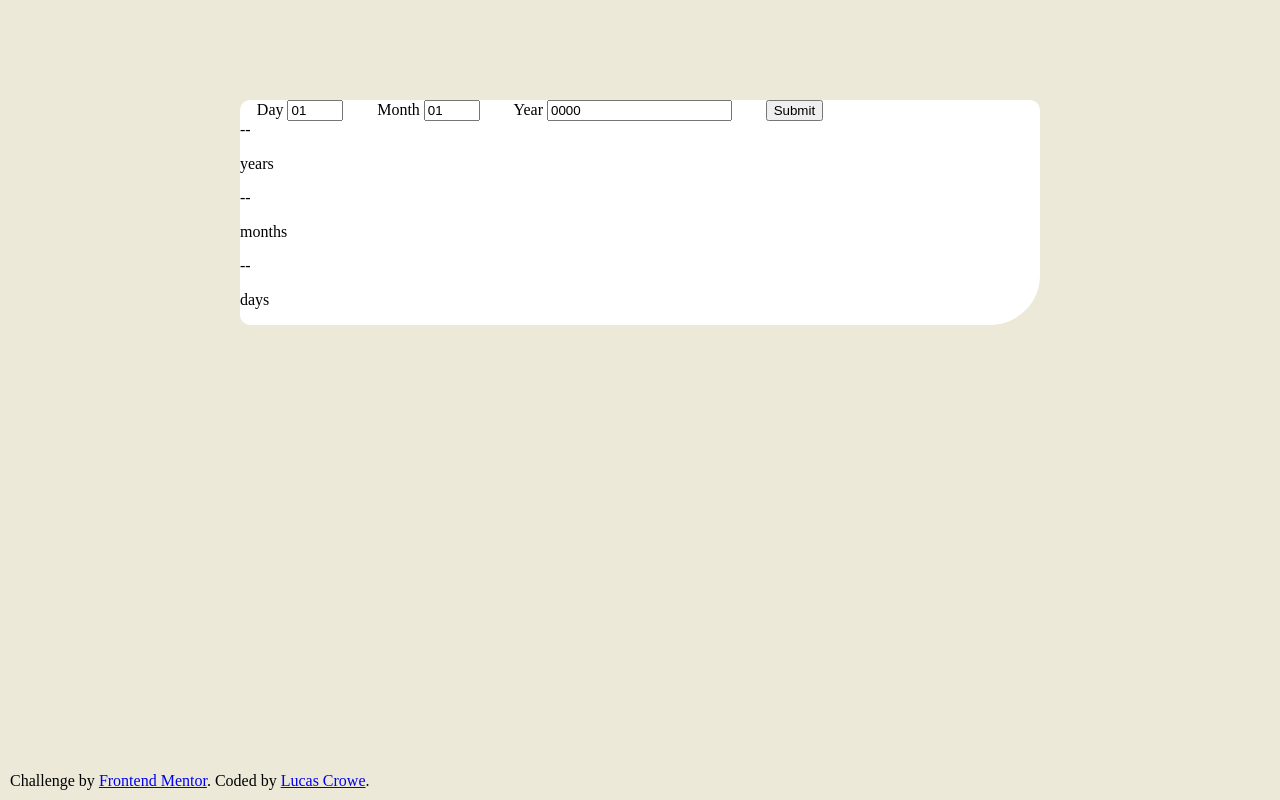
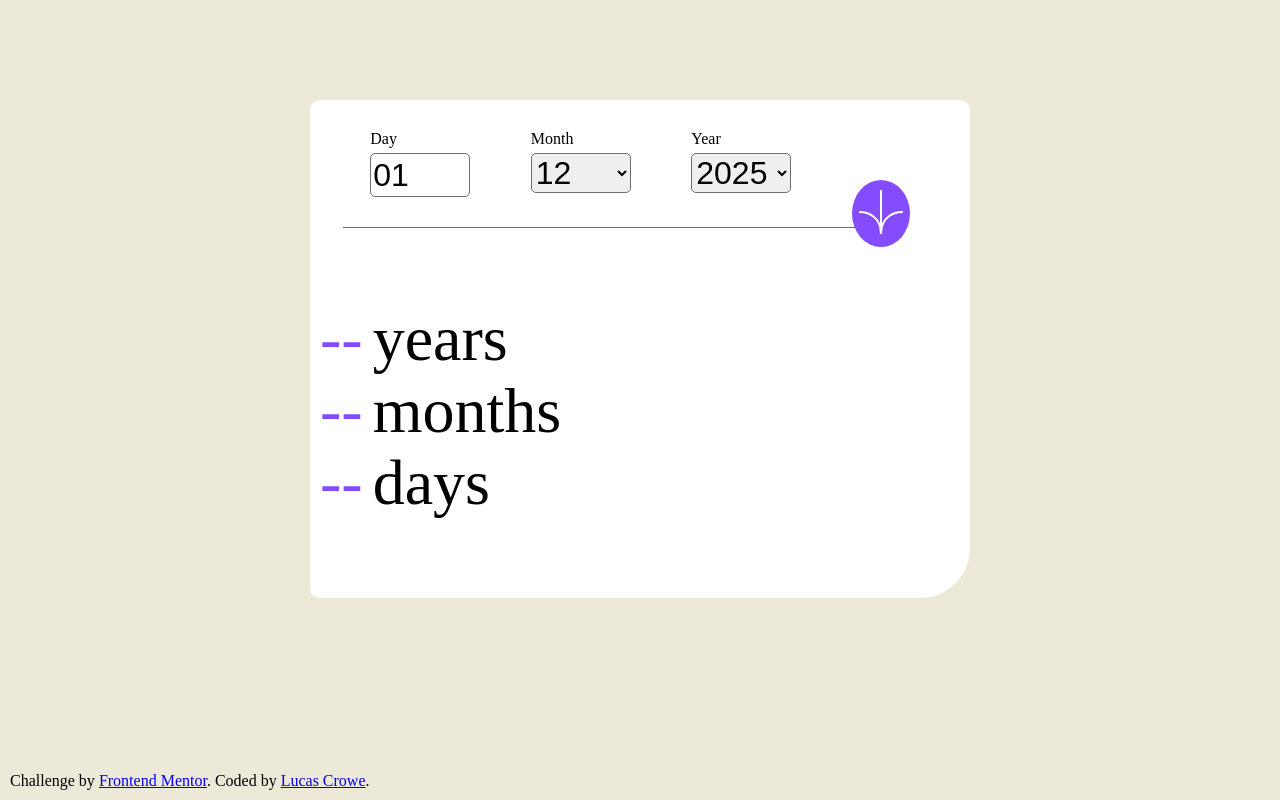
Before and after one commit to LCrowe42/AgeCalculator, a plain HTML site: page index.html in a window 1280 px wide. Drawn offline with Linux system fonts and the light colour scheme.

Commit message:
Multiple layout/design changes created event listener to replace onclick added select inputs for month and year

```diff
--- a/index.html
+++ b/index.html
@@ -6,26 +6,26 @@
 
   <link rel="icon" type="image/png" sizes="32x32" href="./assets/images/favicon-32x32.png">
 
-  <title>Frontend Mentor | Age calculator app</title>
+  <title>Age Calculator</title>
 
   <link rel="stylesheet" href="styles.css">
 </head>
 <body>
   <div class="wrapper">
-    <form class="inputform">
+    <form class="inputform" onsubmit="return false;">
       <div class="dayinholder">
         <label for="days">Day</label>
         <input class="numinputs" type="number" id="dayin" value="01" min="1" max="31">
       </div>
       <div class="monthinholder">
         <label for="months">Month</label>
-        <input class="numinputs" type="number" id="monthin" value="01" min="1" max="12">
+        <select class="numinputs" name="month" id="monthin"></select>
       </div>
       <div class="yearinholder">
         <label for="years">Year</label>
-        <input class="numinputs" type="number" id="yearin" value="0000" max="10000">
+        <select class="numinputs" name="year" id="yearin"></select>
       </div>
-      <input type="submit" onclick="return calculateAge()" id="formsubmit">
+      <button type="submit" id="formsubmit"><img src="/assets/images/icon-arrow.svg"></button>
     </form>
     <div class="line"></div>
     <div class="outputholder">
--- a/script.js
+++ b/script.js
@@ -1,7 +1,37 @@
+document.addEventListener("DOMContentLoaded", () => {
+    const submit = document.getElementById("formsubmit");
+    submit.addEventListener("click", calculateAge);
+});
+
+window.onload = function() {
+    const currentYear = new Date().getFullYear();
+    const startYear = 1900;
+    const yearSelect = document.getElementById("yearin");
+
+    for (let i = currentYear; i >= startYear; i--) { // loops through the years and add options
+        let option = document.createElement("option");
+        option.value = i;
+        option.textContent = i;
+        yearSelect.appendChild(option);
+    }
+
+    const monthSelect = document.getElementById("monthin");
+    for (let i = 12; i >= 1; i--) {
+        let option = document.createElement("option");
+        option.value = i;
+        option.textContent = i;
+        monthSelect.appendChild(option);
+    }
+};
+
 function calculateAge() {
     const dayin = parseInt(document.getElementById("dayin").value,10);
     const monthin = parseInt(document.getElementById("monthin").value,10);
     const yearin = parseInt(document.getElementById("yearin").value,10);
+
+    if (dayin > 31 || dayin < 1) {
+        return false;
+    }
 
     const birth = new Date(yearin,monthin-1,dayin)
     const today = new Date();
@@ -18,7 +48,6 @@ function calculateAge() {
         months += 12
         years--;
     }
-
     document.getElementById("yearsout").textContent = (years).toString();
     document.getElementById("monthsout").textContent = (months).toString();
     document.getElementById("daysout").textContent = (days).toString();
--- a/styles.css
+++ b/styles.css
@@ -5,23 +5,76 @@ body {
     margin: 100px;
 }
 .wrapper {
-    width: 800px;
     background-color: rgb(255,255,255);
     border-radius: 10px;
     border-bottom-right-radius: 50px;
+    display: flex;
+    flex-direction: column;
+    justify-content: center;
 }
 .inputform {
     width: 600px;
     display: flex;
     justify-content: space-around;
+    padding: 30px;
 }
 .outputholder {
     display: flex;
     flex-direction: column;
-
+    padding: 10px;
+    height: 350px;
 }
 .attribution {
     position: absolute;
     bottom: 10px;
     left: 10px;
 }
+.dayinholder, .monthinholder, .yearinholder {
+    display: flex;
+    flex-direction: column;
+    width: 100px;
+}
+.numinputs {
+    margin-top: 5px;
+    font-size: 32px;
+    height: 40px;
+    border: 1px solid hsl(0, 1%, 44%);
+    border-radius: 5px;
+}
+.yearsoutholder, .monthsoutholder, .daysoutholder {
+    display: flex;
+    align-items: center;
+    justify-content: left;
+    font-size: 64px;
+}
+.monthsoutholder {
+    position: relative;
+    bottom: 130px;
+}
+.daysoutholder {
+    position: relative;
+    bottom: 260px;
+}
+#yearsout, #monthsout, #daysout {
+    color: hsl(259, 100%, 65%);
+}
+.yearslabel, .monthslabel, .dayslabel {
+    padding-left: 10px;
+}
+.line {
+    width: 80%;
+    position: relative;
+    left: 5%;
+    border-bottom: solid 1px hsl(0, 1%, 44%);
+}
+#formsubmit {
+    border: 0;
+    border-radius: 50%;
+    background-color: hsl(259, 100%, 65%);
+    position: relative;
+    top: 50px;
+    z-index: 1;
+}
+#formsubmit:hover {
+    cursor: pointer;
+}
```
